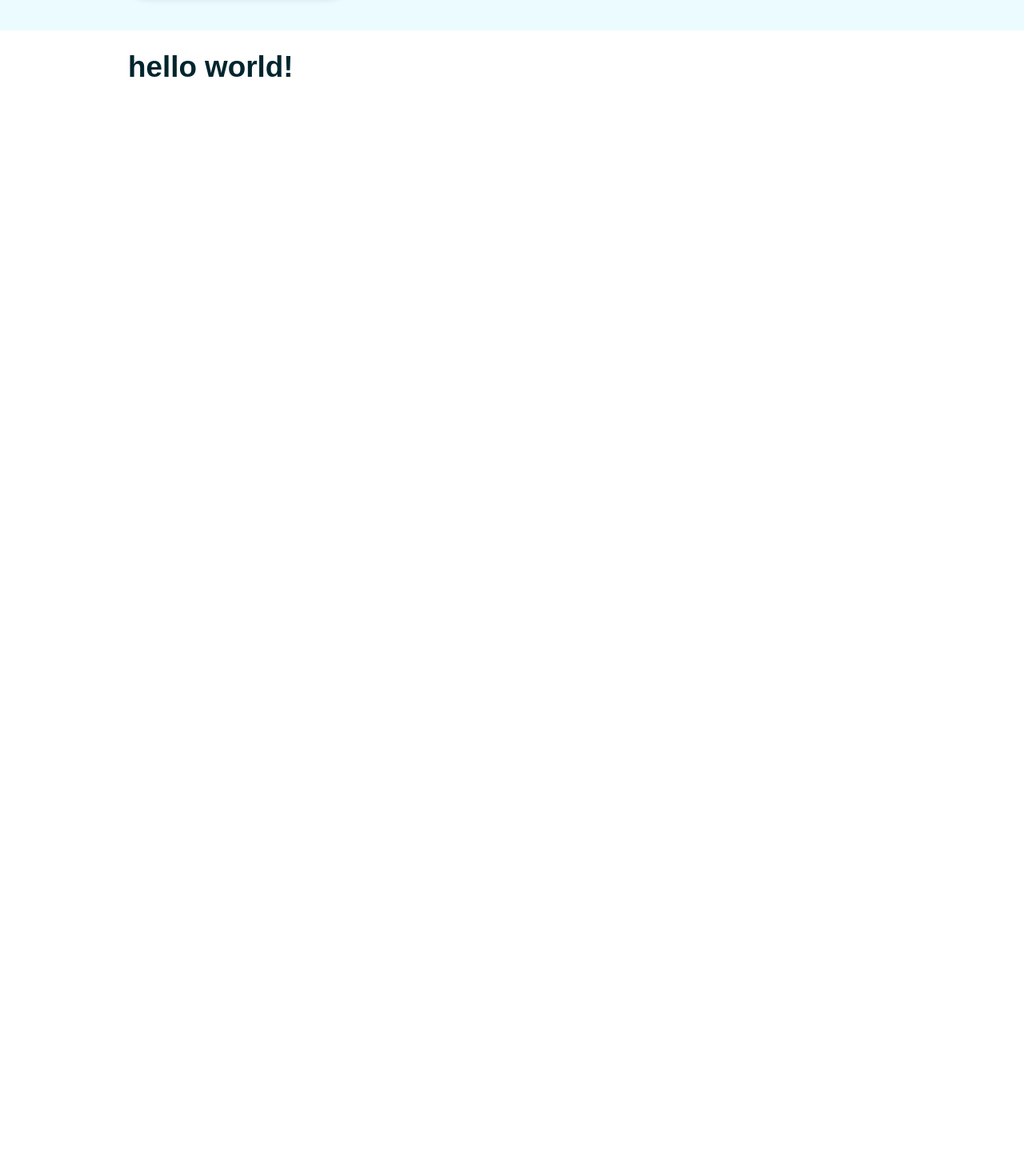
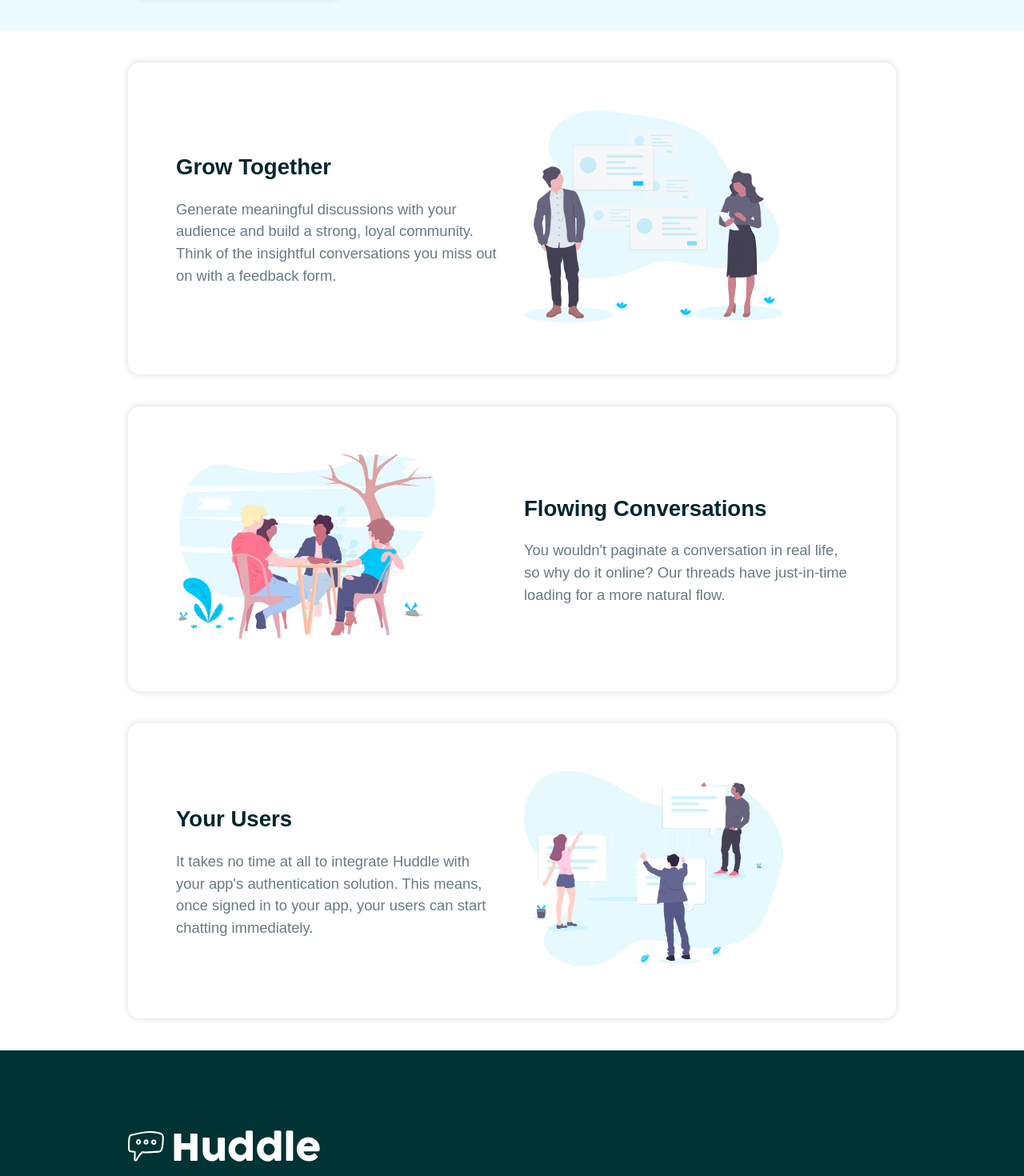
Before and after one commit to barbosadiego/react-training, a React (Create React App) app in the folder styled-components/: page / in a window 1280 px wide. Shown: the part 440-1910 px from the top of the page at 80% size. Before the commit the page ends 800 px from the top, so only its background shows below. Built offline with nearby package versions, Linux system fonts and the light colour scheme.

Commit message:
add card and footer to app

```diff
--- a/styled-components/src/App.jsx
+++ b/styled-components/src/App.jsx
@@ -2,6 +2,9 @@ import { ThemeProvider } from 'styled-components';
 import { Container } from './components/styles/Container.styled';
 import GlobalStyles from './components/styles/Global';
 import Header from './components/Header';
+import content from './components/content';
+import Card from './components/Card';
+import Footer from './components/Footer';
 
 const theme = {
   colors: {
@@ -19,8 +22,11 @@ const App = () => {
         <GlobalStyles />
         <Header />
         <Container>
-          <h1>hello world!</h1>
+          {content.map((item, index) => (
+            <Card item={item} key={index} />
+          ))}
         </Container>
+        <Footer />
       </ThemeProvider>
     </>
   );
```
